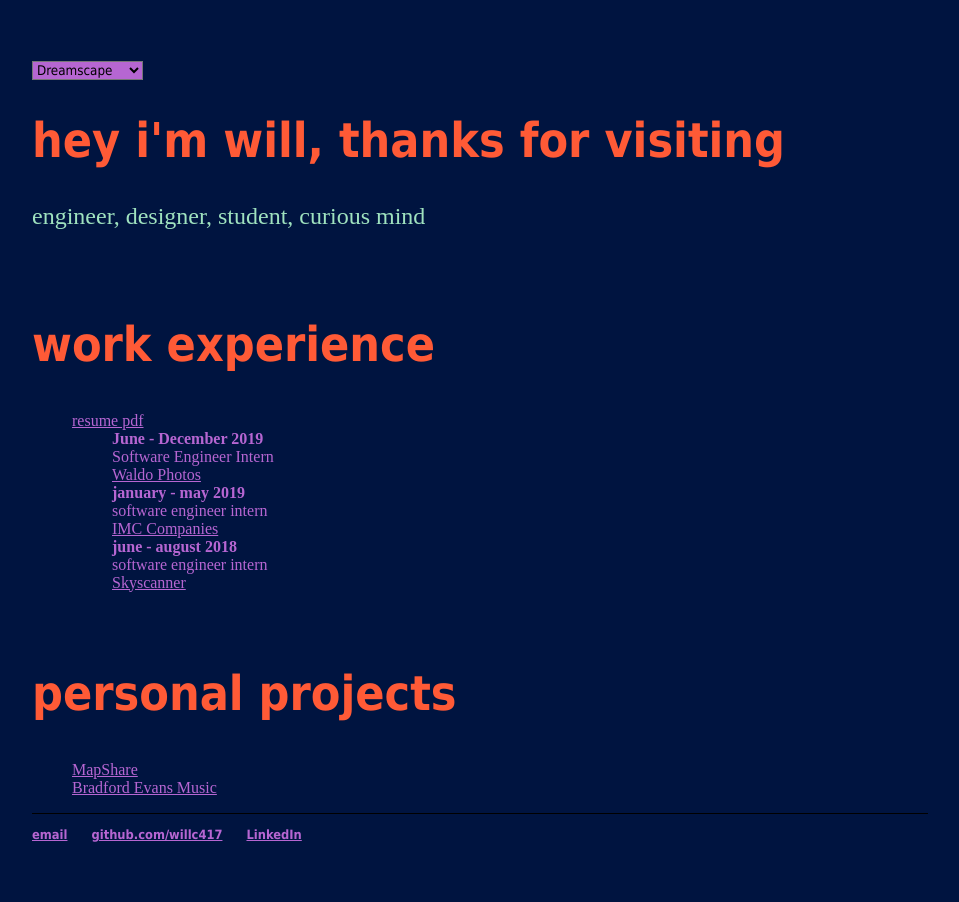
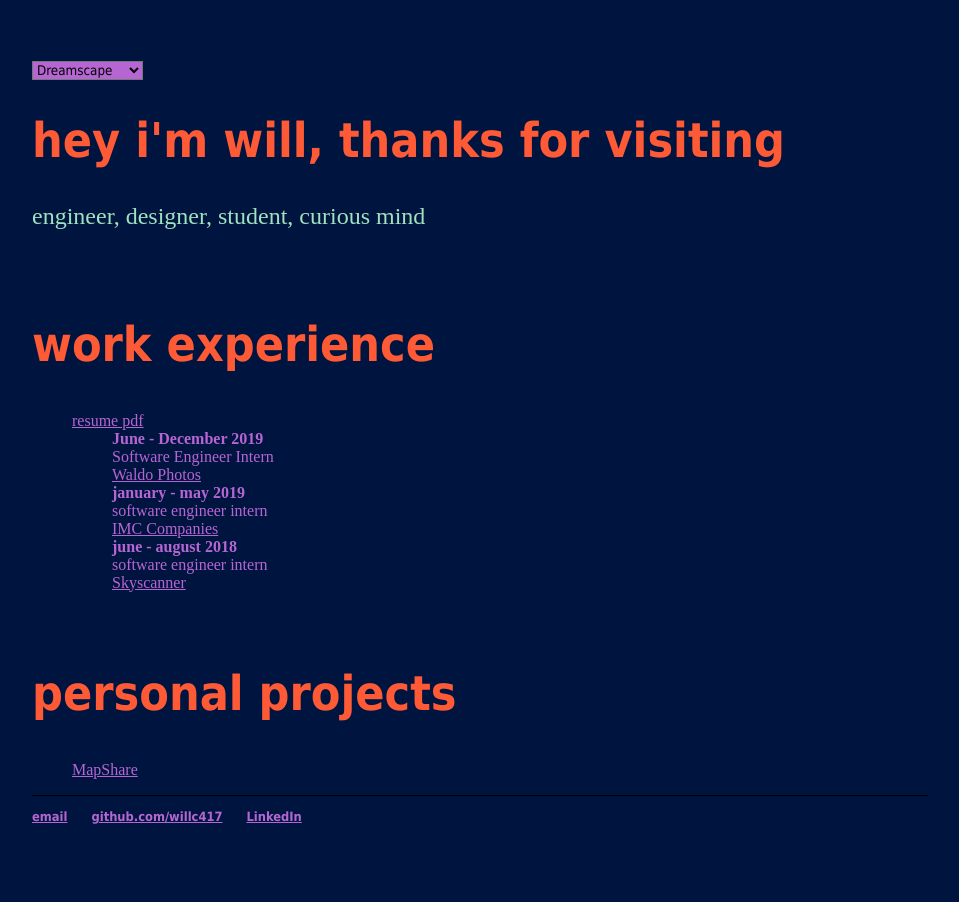
Before and after one commit to willc417/willc417.github.io, a Jekyll site: the page built from index.html, in a window 1280 px wide. Shown: the whole page, without its empty margins (160-1119 px from the left). Built offline with Jekyll 4.4.1, drawn with Linux system fonts in a browser that asks for light colours.

Commit message:
Remove link

```diff
--- a/index.html
+++ b/index.html
@@ -58,8 +58,9 @@ title: Will Clinton, Software Engineer
 		<li>
 			<a href="https://github.com/willc417/MapShare">MapShare<a>
 		</li>
-		<li>
-			<a href="bradfordevans.appspot.com"> Bradford Evans Music</a>
+		<!--<li>
+			<a href="bradfordevans.appspot.com"> Bradford Evans Music (work in progress)</a>
+		</li>-->
 	</ul>
 
 </div><!-- /.blurb -->
```
